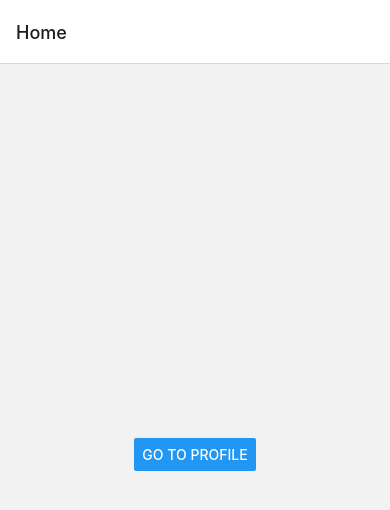
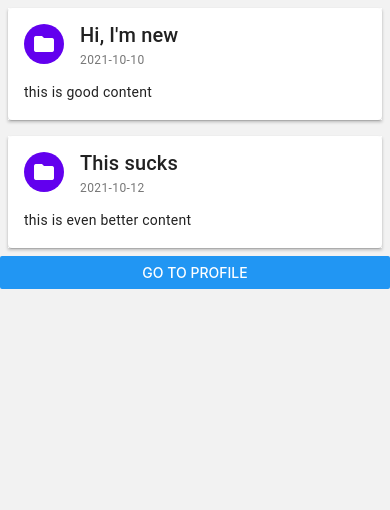
Before and after one commit to nsittee/my-rn-forum, a React Native app: screen /Home in a window 390 px wide. Shown: the top 510 px of the page. Built offline with nearby package versions, Linux system fonts and the light colour scheme.

Commit message:
Remove header and rearrange file

```diff
--- a/index.js
+++ b/index.js
@@ -1,17 +1,15 @@
 // import 'react-native-gesture-handler'
-import * as React from 'react';
+import * as React from 'react'
 import App from './src/App'
 import { AppRegistry } from 'react-native'
 import { name as appName } from './app.json'
-import { NavigationContainer } from '@react-navigation/native';
+import { NavigationContainer } from '@react-navigation/native'
 // import { Provider as PaperProvider, DefaultTheme } from 'react-native-paper'
 
 export default function Main() {
   return (
-    <NavigationContainer>
-      <App />
-    </NavigationContainer>
-  );
+    <App />
+  )
 }
 
-AppRegistry.registerComponent(appName, () => Main);
+AppRegistry.registerComponent(appName, () => Main)
--- a/src/App.tsx
+++ b/src/App.tsx
@@ -1,19 +1,10 @@
 import * as React from 'react'
 import { Button, View } from 'react-native'
 import { createStackNavigator, StackScreenProps } from '@react-navigation/stack'
+import { NavigationContainer } from '@react-navigation/native'
+import { HomePage } from './screen/HomePage'
 
 type Props = StackScreenProps<any>
-
-function HomeScreen({ navigation }: Props) {
-  return (
-    <View style={{ flex: 1, alignItems: 'center', justifyContent: 'center' }}>
-      <Button
-        title="Go to Profile"
-        onPress={() => navigation.navigate('Profile')}
-      />
-    </View>
-  );
-}
 
 function ProfileScreen({ navigation }: Props) {
   return (
@@ -24,44 +15,20 @@ function ProfileScreen({ navigation }: Props) {
       />
       <Button title="Go back" onPress={() => navigation.goBack()} />
     </View>
-  );
-}
-
-function NotificationsScreen({ navigation }: Props) {
-  return (
-    <View style={{ flex: 1, alignItems: 'center', justifyContent: 'center' }}>
-      <Button
-        title="Go to Settings"
-        onPress={() => navigation.navigate('Settings')}
-      />
-      <Button title="Go back" onPress={() => navigation.goBack()} />
-    </View>
-  );
-}
-
-function SettingsScreen({ navigation }: Props) {
-  return (
-    <View style={{ flex: 1, alignItems: 'center', justifyContent: 'center' }}>
-      <Button title="Go back" onPress={() => navigation.goBack()} />
-    </View>
-  );
+  )
 }
 
 const Stack = createStackNavigator();
 
-function MyStack() {
-  return (
-    <Stack.Navigator>
-      <Stack.Screen name="Home" component={HomeScreen} />
-      <Stack.Screen name="Notifications" component={NotificationsScreen} />
-      <Stack.Screen name="Profile" component={ProfileScreen} />
-      <Stack.Screen name="Settings" component={SettingsScreen} />
-    </Stack.Navigator>
-  );
-}
-
 export default function App() {
   return (
-    <MyStack />
-  );
+    <NavigationContainer>
+      <Stack.Navigator screenOptions={{
+        headerShown: false
+      }}>
+        <Stack.Screen name="Home" component={HomePage} />
+        <Stack.Screen name="Profile" component={ProfileScreen} />
+      </Stack.Navigator>
+    </NavigationContainer>
+  )
 }
--- a/src/screen/MainPage.tsx
+++ b/src/screen/HomePage.tsx
@@ -1,12 +1,15 @@
+import { StackScreenProps } from '@react-navigation/stack'
 import React, { useEffect, useState } from 'react'
 import {
-  SafeAreaView,
+  Button,
   ScrollView,
+  View,
 } from 'react-native'
-import { Appbar } from 'react-native-paper'
 import { MyCard } from '../components/common/MyCard'
 
-export const MainPage = () => {
+type Props = StackScreenProps<any>
+
+export const HomePage = ({ navigation }: Props) => {
   const [posts, setPosts] = useState<any[]>([])
   useEffect(() => {
     setPosts([{
@@ -21,13 +24,14 @@ export const MainPage = () => {
   }, [])
 
   return (
-    <SafeAreaView>
-      {/* <Appbar.Header >
-        <Appbar.Content title="Home" subtitle="bon"></Appbar.Content>
-      </Appbar.Header> */}
+    <View>
       <ScrollView>
-        {posts.map((post) => <MyCard title={post.title} subtitle={post.subtitle} content={post.content} />)}
+        {posts.map((post, i) => <MyCard key={i} title={post.title} subtitle={post.subtitle} content={post.content} />)}
       </ScrollView>
-    </SafeAreaView >
+      <Button
+        title="Go to Profile"
+        onPress={() => navigation.navigate('Profile')}
+      />
+    </View>
   )
 }
```
